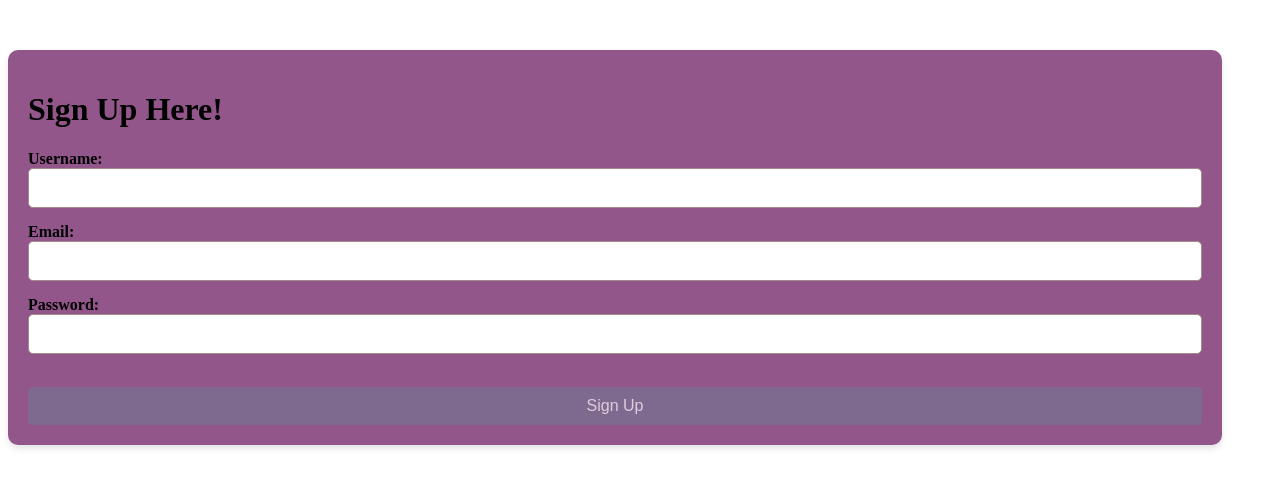
After one commit to 0ofpro/E-commerce-Website, a Flask app: page /signup in a window 1280 px wide. The commit adds this page. Shown: the top 488 px of the page. Run offline with Flask 3, Linux system fonts and the light colour scheme.

Commit message:
connected pictures to database through route, added signup(to implement personal recommendations)

```diff
--- a/app/routes.py
+++ b/app/routes.py
@@ -1,6 +1,6 @@
 from app import app, db
-from flask import render_template, request, redirect, url_for,flash,session
-from app.models import Items
+from flask import render_template, request, redirect, url_for,flash,session,send_from_directory,abort
+from app.models import Items,User
 from sqlalchemy.sql import text,or_
 from math import ceil
 
@@ -30,7 +30,9 @@ def product_page(Item_ID):
     product = Items.query.filter_by(Item_ID=Item_ID).first()
     if product is None:
         abort(404)
-    return render_template('product.html', product=product)
+    product1 = Items.query.filter_by(Item_ID=Item_ID).first()
+    image_path = product1.pic
+    return render_template('product.html', product=product,image_path=image_path)
 
 @app.route('/product/<string:Item_ID>/rating_review', methods=['GET', 'POST'])
 def product_rating_review(Item_ID):
@@ -38,6 +40,7 @@ def product_rating_review(Item_ID):
         rating = request.form.get('rating')
         review = request.form.get('review')
         # Process rating and review data, e.g., save to database
+
         return 'Rating: {}, Review: {}'.format(rating, review)
     return render_template('rating_review.html', Item_ID=Item_ID)
 
@@ -86,3 +89,26 @@ def search_products():
     total_pages = products.total // per_page + (products.total % per_page > 0)
 
     return render_template('show_products.html', products=products, page=page, total_pages=total_pages, categories=categories)
+
+@app.route('/product_pic')
+def product_pic():
+    product1 = Items.query.filter_by(Item_ID='P10001').first()
+    if product1 is None:
+        abort(404)
+    image_path = product1.pic
+    return render_template('product_pic.html', image_path=image_path)
+
+
+
+@app.route('/signup', methods=['GET', 'POST'])
+def signup():
+    if request.method == 'POST':
+        username = request.form['username']
+        email = request.form['email']
+        password = request.form['password']
+        new_user = User(username=username, email=email, password=password)
+        db.session.add(new_user)
+        db.session.commit()
+        session['username'] = username
+        return redirect(url_for('signup'))
+    return render_template('signup.html')
--- /dev/null
+++ b/app/templates/signup.html
@@ -0,0 +1,78 @@
+<!DOCTYPE html>
+<html lang="en">
+<head>
+    <meta charset="UTF-8">
+    <meta name="viewport" content="width=device-width, initial-scale=1.0">
+    <title>Sign Up</title>
+    <style>
+        .signup-container {
+            display: flex;
+            justify-content: center;
+            align-items: center;
+            margin-top: 50px;
+        }
+        .signup-photo {
+            flex: 1;
+            padding: 20px;
+        }
+        .signup-photo img {
+            width: 75%;
+            border-radius: 10px;
+            box-shadow: 0 4px 6px rgba(0, 0, 0, 0.1);
+        }
+        .signup-form {
+            flex: 1;
+            background-color: #92568b; /* Original color */
+            padding: 20px;
+            border-radius: 10px;
+            box-shadow: 0 4px 6px rgba(0, 0, 0, 0.1);
+            margin-right: 50px;
+        }
+        .signup-form label {
+            font-weight: bold;
+        }
+        .signup-form input[type="text"],
+        .signup-form input[type="email"],
+        .signup-form input[type="password"] {
+            width: 100%;
+            padding: 10px;
+            margin-bottom: 15px;
+            border: 1px solid #a48a8a;
+            border-radius: 5px;
+            box-sizing: border-box;
+            font-size: 16px;
+        }
+        .signup-form input[type="submit"] {
+            width: 100%;
+            padding: 10px;
+            background-color: #7f6a8f; /* Original color */
+            color: #dfcdde;
+            border: none;
+            border-radius: 5px;
+            cursor: pointer;
+            font-size: 16px;
+        }
+        .signup-form input[type="submit"]:hover {
+            background-color: #300b4b; /* Original color */
+        }
+    </style>
+</head>
+<body>
+
+<div class="signup-container">
+    <div class="signup-form">
+        <h1>Sign Up Here!</h1>
+        <form action="/signup" method="post">
+            <label for="username">Username:</label><br>
+            <input type="text" id="username" name="username" required><br>
+            <label for="email">Email:</label><br>
+            <input type="email" id="email" name="email" required><br>
+            <label for="password">Password:</label><br>
+            <input type="password" id="password" name="password" required><br><br>
+            <input type="submit" value="Sign Up">
+        </form>
+    </div>
+</div>
+
+</body>
+</html>
```
Also changed, not shown: app/models.py (+8 -17 lines), app/templates/product.html (+18 -6 lines), app/static/flask.jpeg (deleted), app/static/flask.jpg (deleted), instance/ecommerce.db.
